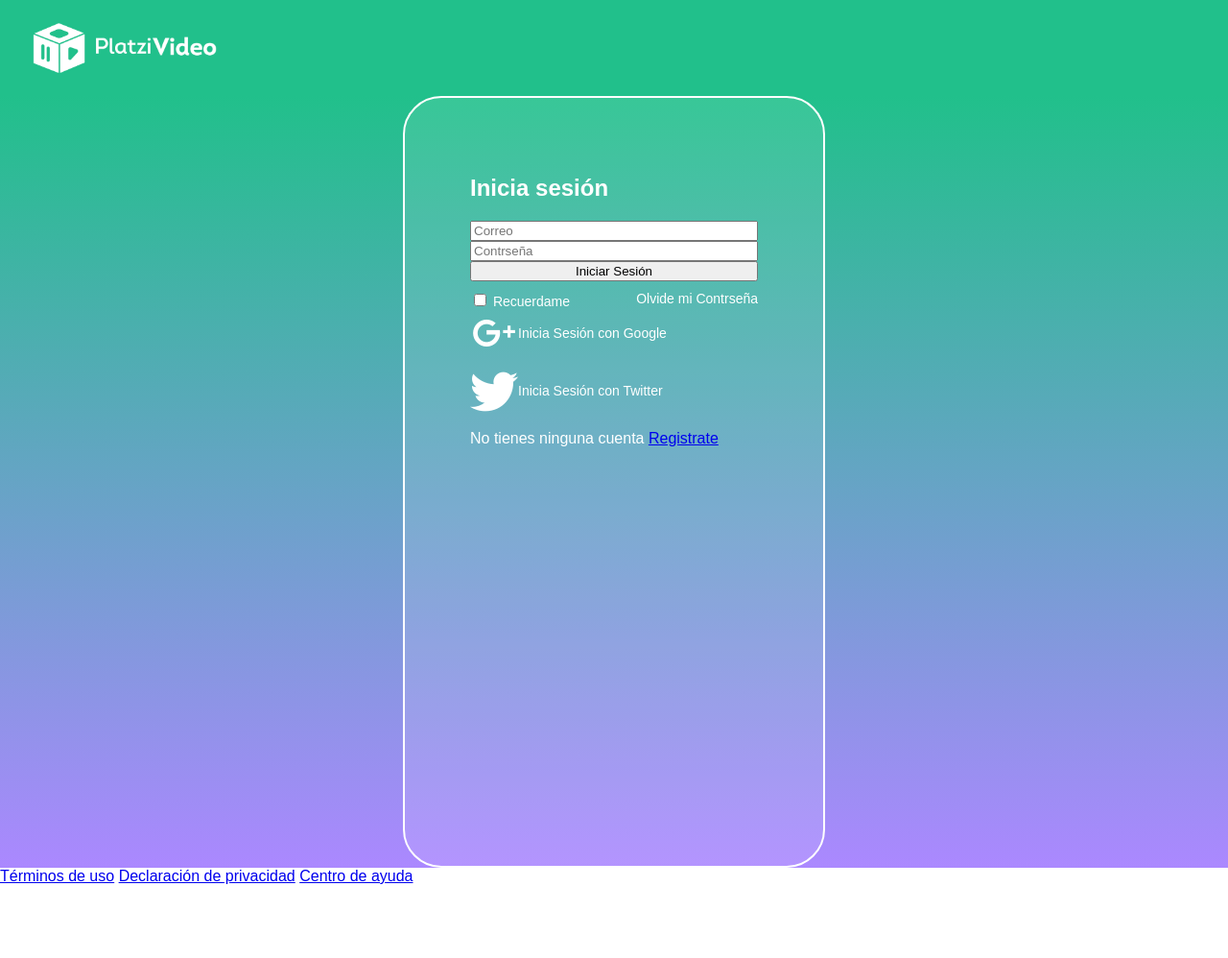
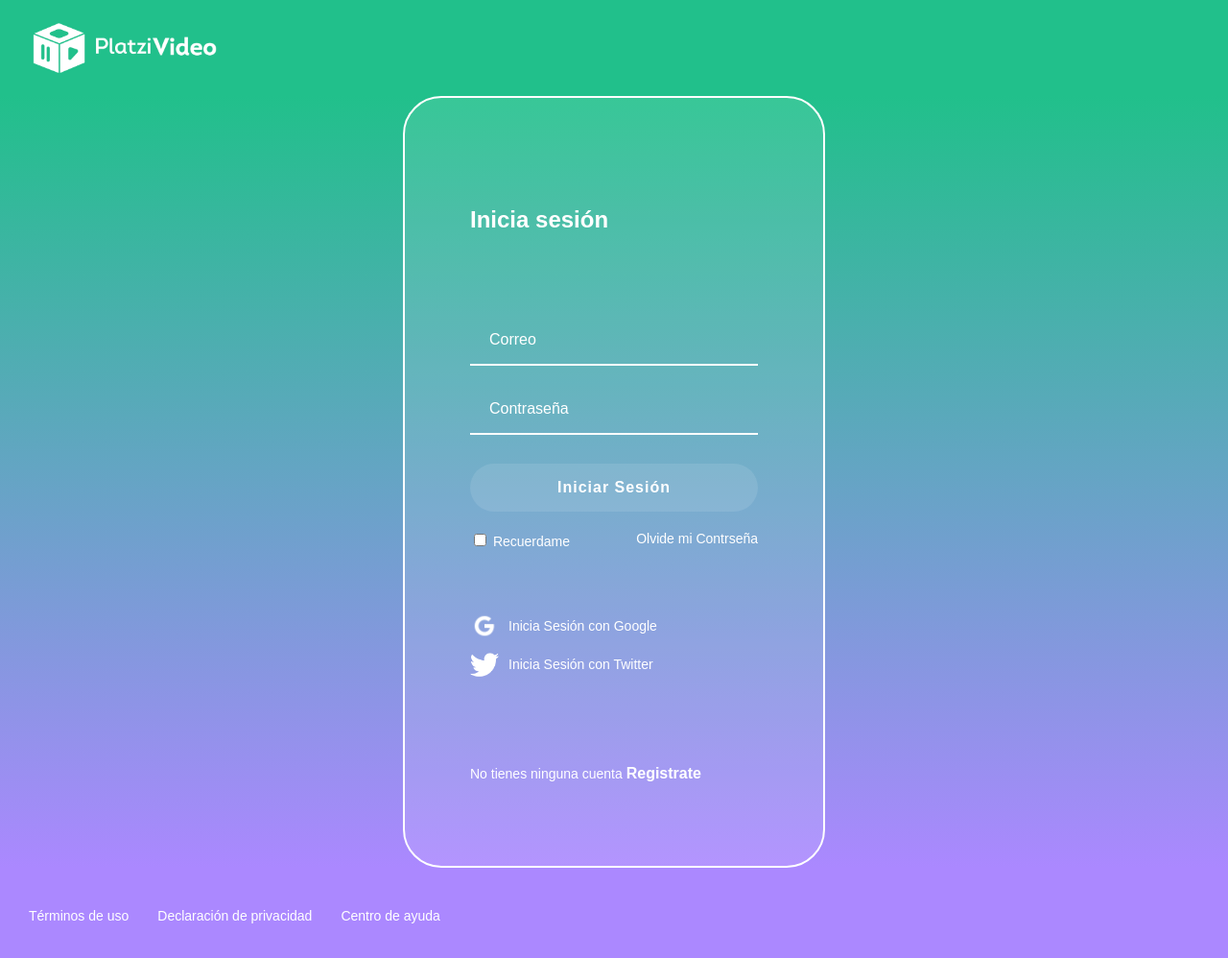
Before and after one commit to joaquinVazquez/PlatziVideo, a plain HTML site: page iniciar-sesion.html in a window 1280 px wide. Shown: the whole page at 96% size. Before the commit the page ends 922 px from the top, so only its background shows below. Drawn offline with Linux system fonts and the light colour scheme.

Commit message:
Estilizacion de input

```diff
--- a/iniciar-sesion.html
+++ b/iniciar-sesion.html
@@ -8,14 +8,14 @@
 </head>
 <body>
     <header class="header">
-        <img class="header__img" src="logo-platzi-video-BW2.png" alt="logo platzi video">
+        <img class="header__img" src="images/logo-platzi-video-BW2.png" alt="logo platzi video">
     </header>
     <section class="login">
         <section class="login__container">
             <h2>Inicia sesión</h2>
             <form action="" class="login__container--form">
                 <input type="text" class="input" placeholder="Correo">
-                <input type="text" class="password" placeholder="Contrseña">
+                <input type="password" class="input" placeholder="Contraseña">
                 <button class="button">Iniciar Sesión</button>
                 <div class="login__container--remember-me">
                      <label>
@@ -26,11 +26,11 @@
             </form>
 
             <section class="login__container--social-media">
-                <div><img src="icons8-google-plus-50.png" alt="Google">Inicia Sesión con Google</div>
-                <div><img src="icons8-twitter-50.png" alt="Google">Inicia Sesión con Twitter</div>
+                <div><img src="images/google-icon.png" alt="Google">Inicia Sesión con Google</div>
+                <div><img src="images/icons8-twitter-50.png" alt="Twitter">Inicia Sesión con Twitter</div>
             </section>
             <section>
-                <p class="login__container--registerr">No tienes ninguna cuenta <a href="/">Registrate</a></p>
+                <p class="login__container--register">No tienes ninguna cuenta <a href="/">Registrate</a></p>
             </section>
         </section>
     </section>
--- a/styles.css
+++ b/styles.css
@@ -35,6 +35,9 @@ body{
     padding: 60px 68px 40px;
     min-height: 700px;
     width: 300px;
+    display: flex;
+    justify-content: space-around;
+flex-direction: column;
 }
 .login__container--form{
     display: flex;
@@ -64,3 +67,65 @@ body{
     font-size: 14px;
     margin-bottom: 10px;
 }
+.login__container--social-media > div > img{
+    width: 30px;
+    margin-right: 10px;
+}
+.login__container--register{
+    font-size: 14px;
+}
+.login__container--register a{
+    font-size: 16px;
+    color: white;
+    font-weight: bold;
+    text-decoration: none;
+}
+.login__container--register a:hover{
+    text-decoration: underline;
+}
+.input{
+    background-color: transparent;
+    border-top: 0px;
+    border-right: 0px;
+    border-left: 0px;
+    border-bottom: 2px solid white;
+    font-family: 'Muli', sans-serif;
+    font-size: 16px;
+    margin-bottom: 20px;
+    padding: 0px 20px;
+    outline: none;
+    height: 50px;
+}
+::placeholder{
+    color: white;
+}
+.button{
+    background-color: rgba(255, 255, 255, 0.1);
+    border-radius: 25px;
+    color: white;
+    border: none;
+    cursor: pointer;
+    font-size: 16px;
+    font-weight: bold;
+    font-family: 'Muli', sans-serif;
+    height: 50px;
+    letter-spacing: 1px;
+    margin: 10px 0px;
+}
+.footer{
+    display: flex;
+    align-items: center;
+    height: 100px;
+    width: 100%;
+    background-color: #AB88FF;
+}
+.footer a{
+    color:white;
+    cursor: pointer;
+    font-size: 14px;
+    padding-left: 30px;
+    text-decoration: none;
+}
+.footer a:hover{
+    text-decoration: underline;
+}
```
Also changed, not shown: images/google-icon.png (added), images/icons8-google-plus-50.png (added), images/icons8-play-64.png (added), images/icons8-plus-64.png (added), images/icons8-twitter-50.png (added), images/logo-platzi-video-BW2.png (added), images/user-icon.png (added).
